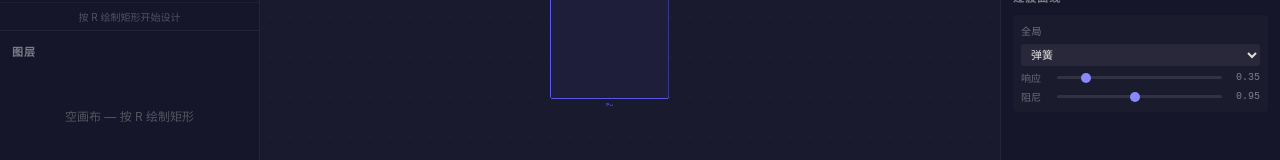
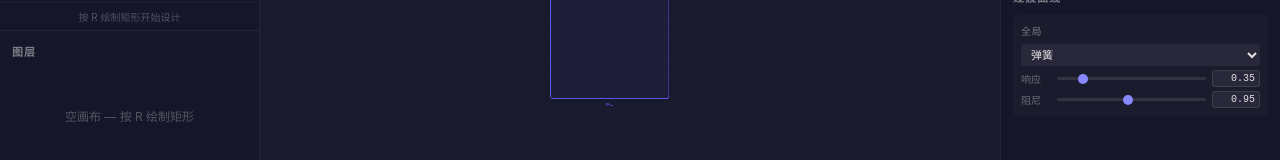
Before and after one commit to kenefe/Intera, a Vue app: page / in a window 1280 px wide. Shown: the part 273-433 px from the top of the page. Built offline with nearby package versions, Linux system fonts and the light colour scheme.

Commit message:
polish: 曲线参数 slider 旁添加可编辑数值输入框
- CurveEdit: span.param-val → input.param-input (type=number)
- 弹簧响应/阻尼、摩擦、贝塞尔时长均可直接输入精确数值
- 隐藏 spinner 箭头，focus 态蓝色边框

```diff
--- a/src/components/panels/CurveEdit.vue
+++ b/src/components/panels/CurveEdit.vue
@@ -9,21 +9,21 @@
     .param-row
       span.param-label 响应
       input.param-slider(type="range" min="0.05" max="2" step="0.01" :value="curve.response ?? 0.35" @input="e => emit('update', { response: num(e) })")
-      span.param-val {{ (curve.response ?? 0.35).toFixed(2) }}
+      input.param-input(type="number" min="0.05" max="2" step="0.01" :value="(curve.response ?? 0.35).toFixed(2)" @change="e => emit('update', { response: num(e) })")
     .param-row
       span.param-label 阻尼
       input.param-slider(type="range" min="0.01" max="2" step="0.01" :value="curve.damping ?? 0.95" @input="e => emit('update', { damping: num(e) })")
-      span.param-val {{ (curve.damping ?? 0.95).toFixed(2) }}
+      input.param-input(type="number" min="0.01" max="2" step="0.01" :value="(curve.damping ?? 0.95).toFixed(2)" @change="e => emit('update', { damping: num(e) })")
   template(v-if="curve.type === 'friction'")
     .param-row
       span.param-label 摩擦
       input.param-slider(type="range" min="0.01" max="1" step="0.01" :value="curve.friction ?? 0.48" @input="e => emit('update', { friction: num(e) })")
-      span.param-val {{ (curve.friction ?? 0.48).toFixed(2) }}
+      input.param-input(type="number" min="0.01" max="1" step="0.01" :value="(curve.friction ?? 0.48).toFixed(2)" @change="e => emit('update', { friction: num(e) })")
   template(v-if="curve.type === 'bezier' || curve.type === 'linear'")
     .param-row
       span.param-label 时长
       input.param-slider(type="range" min="0.05" max="3" step="0.05" :value="curve.duration ?? 0.3" @input="e => emit('update', { duration: num(e) })")
-      span.param-val {{ (curve.duration ?? 0.3).toFixed(1) }}s
+      input.param-input(type="number" min="0.05" max="3" step="0.05" :value="(curve.duration ?? 0.3).toFixed(2)" @change="e => emit('update', { duration: num(e) })")
 </template>
 
 <script setup lang="ts">
@@ -98,11 +98,26 @@ function onType(e: Event): void {
   cursor: pointer;
 }
 
-.param-val {
+.param-input {
+  width: 48px;
   font-size: 10px;
   font-family: 'SF Mono', 'Fira Code', monospace;
-  opacity: 0.5;
-  min-width: 32px;
   text-align: right;
+  background: rgba(255, 255, 255, 0.06);
+  border: 1px solid rgba(255, 255, 255, 0.1);
+  border-radius: 3px;
+  color: #e0e0e0;
+  padding: 2px 4px;
+  outline: none;
+  -moz-appearance: textfield;
+}
+.param-input::-webkit-inner-spin-button,
+.param-input::-webkit-outer-spin-button {
+  -webkit-appearance: none;
+  margin: 0;
+}
+.param-input:focus {
+  border-color: rgba(136, 136, 255, 0.5);
+  background: rgba(255, 255, 255, 0.1);
 }
 </style>
```
